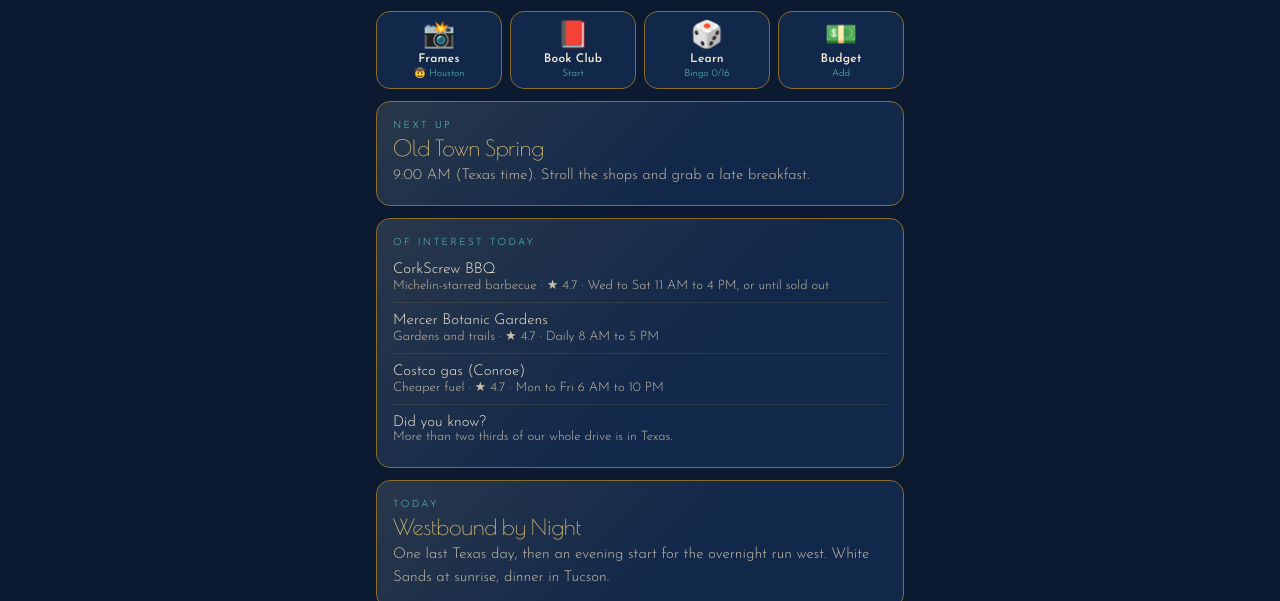
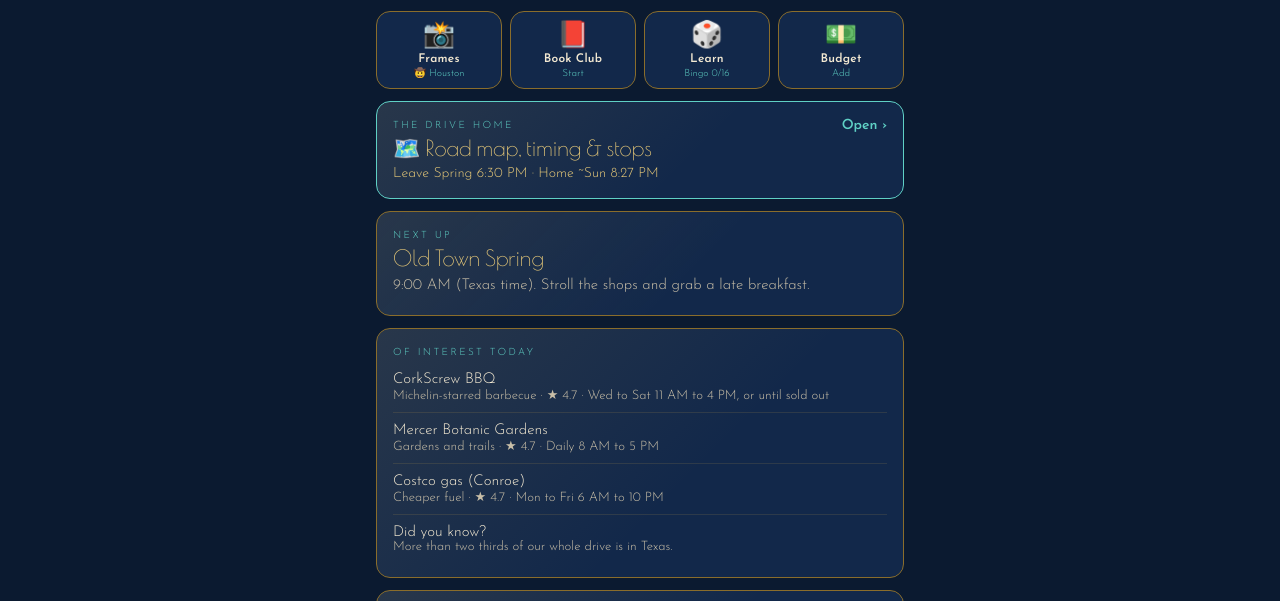
Before and after one commit to ortizzle/family-vacation, a plain HTML site: page galveston-magic/index.html in a window 1280 px wide. Shown: the part 136-737 px from the top of the page. Drawn offline with nearby package versions, Linux system fonts and the light colour scheme; no server answers.

Commit message:
Galveston: one-tap Road map card at the top of Home on drive days
'🗺️ Road map, timing & stops' sits right under the shortcut strip on drive days (before
leaving and on the road): shows 'Leave Spring 6:30 PM' or the next stop with its time, plus
the arrival home. One tap opens Trip › Road map in the right direction with Road timing open.
SW cache v58.

Co-Authored-By: Claude Opus 5.5 <noreply@anthropic.com>
Claude-Session: https://claude.ai/code/session_01WsCesgQDps1bKMMLhZUaFz

```diff
--- a/galveston-magic/index.html
+++ b/galveston-magic/index.html
@@ -151,6 +151,7 @@ body.day .sheet-ov{background:rgba(30,22,5,.4)}
 .dirbtn{flex:0 0 auto;white-space:nowrap}
 .budpre{white-space:pre-wrap;font:inherit;font-size:13px;line-height:1.5;color:var(--dim);background:rgba(0,0,0,.18);border-radius:10px;padding:8px 10px;margin:8px 0}
 .budshared{margin-top:12px;padding:10px 12px;border:1px solid var(--teal);border-radius:12px}.budshared h3{margin:2px 0}
+.mapcard{position:relative;border-color:var(--teal)}.mapcard h3{margin-bottom:2px}.mapcard p{margin:0;font-size:14px;color:var(--brass-lt)}.mapgo{position:absolute;right:16px;top:16px;color:var(--teal);font-size:14px;font-weight:600}
 .card.hot{border-color:var(--teal);box-shadow:0 0 0 1px var(--teal) inset}
 .budhero{text-align:center;padding:10px 12px 8px;margin:6px 0 8px;border:1px solid var(--teal);border-radius:14px;background:rgba(79,195,247,.06)}
 .budhero small{display:block;font-size:11px;letter-spacing:.16em;text-transform:uppercase;color:var(--teal)}
@@ -1010,6 +1011,14 @@ function Home(){
     x.appendChild(h('div',{class:'row',style:'margin:-4px 0 10px'},h('button',{type:'button',class:'btn sm',text:'🛳️ We’re on board',on:{click:()=>{save('aboard',true);toast('Welcome aboard! Cruise mode is on.');render();window.scrollTo(0,0);}}})));});
   blk('today',x=>x.appendChild(h('button',{type:'button',class:'card tap',on:{click:()=>daySheet(d.date)}},
     h('span',{class:'phase',text:ti>=0?'Today':'First up · Thu Nov 19'}),h('h3',{text:d.title}),h('p',{text:d.blurb}))));
+  blk('map',x=>{const rd=RDAY[tripToday()];if(!rd)return;const dir=rd[0],rn=roadNow(dir),ids=rn.ids,now=tripNow().getTime(),k=ids.map(id=>!!rn.log[id]).lastIndexOf(true);
+    let ni=k>=0?k+1:rn.rows.findIndex((r,i)=>r.arr!=null&&r.arr>now);if(ni<0||ni>=ids.length)ni=-1;
+    const last=rn.rows[rn.rows.length-1];const endN=PLACES[ids[ids.length-1]].n;const tt=(ms,id)=>fmtT(ms,TZO[id],0).replace(/^\w+ /,'');
+    let first='';if(ni===0)first='Leave '+PLACES[ids[0]].n+' '+tt(rn.rows[0].arr,ids[0])+' · ';else if(ni>0)first='Next: '+PLACES[ids[ni]].n+' ~'+tt(rn.rows[ni].arr,ids[ni])+' · ';
+    const sub=first+(last.arr!=null?(dir==='w'?'Home':endN)+' ~'+fmtT(last.arr,TZO[last.id],0):'');
+    const open=()=>{S.tab='trip';S.view='road';S.dir=dir;S.stop=null;S.open.timing=true;render();window.scrollTo(0,0);};
+    x.appendChild(h('button',{type:'button',class:'card tap mapcard',on:{click:open}},h('span',{class:'phase',text:dir==='w'?'The drive home':'The drive east'}),
+      h('h3',{text:'🗺️ Road map, timing & stops'}),h('p',{text:sub}),h('span',{class:'mapgo',text:'Open ›'})));});
   blk('aboard',x=>{if(ph.k==='ship')AboardCard(x);});
   blk('dinner',x=>{if(ph.k==='ship')DinnerCard(x);});
   blk('fuel',x=>{if(ph.k==='drive'&&d.items.some(i=>i[5]==='Fuel'))x.appendChild(h('button',{type:'button',class:'card tap',on:{click:()=>{let n='Gas';if(GEO.on&&GEO.pos){const w0=whereAmI();if(w0.near.length)n=gasNote(w0.near[0]);}goBudget('Gas',n);}}},
@@ -1591,11 +1600,11 @@ function HomeExtras(blk,ph){
   blk('remind',x=>MyReminders(x));
 }
 /* Home arrangement by trip phase: things that need a tap or change often go first. */
-const HOMEORDER={pre:['docs','today','weather','next','interest','remind','keep','tiles','geo'],
-  drive:['road','next','interest','fuel','weather','today','geo','remind','keep','tiles'],
+const HOMEORDER={pre:['docs','map','today','weather','next','interest','remind','keep','tiles','geo'],
+  drive:['map','road','next','interest','fuel','weather','today','geo','remind','keep','tiles'],
   port:['port','next','weather','today','road','interest','remind','keep','geo','tiles'],
   ship:['aboard','dinner','interest','weather','keep','remind','tiles','geo'],
-  land:['next','interest','today','weather','remind','keep','geo','tiles'],
+  land:['map','next','interest','today','weather','remind','keep','geo','tiles'],
   done:['keep','today','tiles','remind','geo']};
 function homePhase(){const now=tripNow().getTime(),t=tripToday();
   const lh=(off)=>{const d=new Date(now+off*3600000);return d.getUTCHours()+d.getUTCMinutes()/60;};
--- a/galveston-magic/sw.js
+++ b/galveston-magic/sw.js
@@ -1,5 +1,5 @@
 /* Galveston & the Magic service worker: cache-first so the app works at sea and in West Texas. */
-const CACHE = 'gm26-v57';
+const CACHE = 'gm26-v58';
 const ASSETS = ['./', './index.html', './manifest.json', './icon-192.png', './icon-512.png', './icon-maskable-512.png', './apple-touch-icon.png', './ortiz-drive.js', '../fv-drive.js'];
 
 self.addEventListener('install', (e) => {
```
